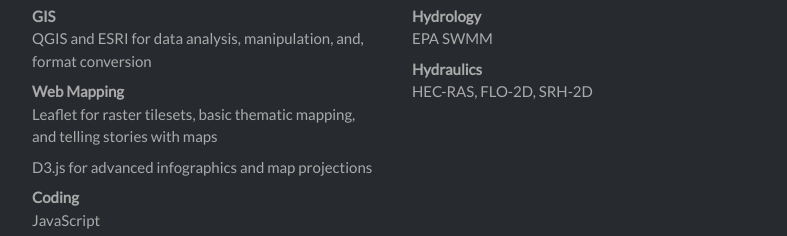
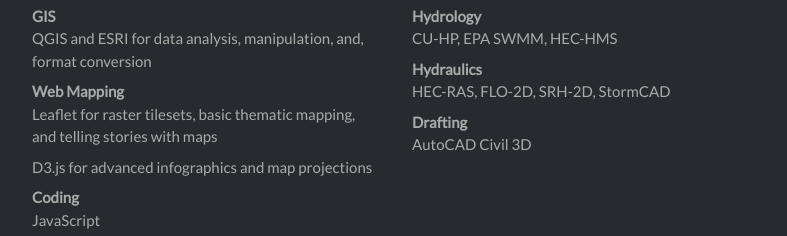
Before and after one commit to jeremydeischer/jeremy-deischer.github.io, a plain HTML site: page index.html in a window 1280 px wide. Shown: the part 2080-2316 px from the top of the page, 53-840 px from the left. Drawn offline with Linux system fonts and the light colour scheme.

Commit message:
Supplement skills

```diff
--- a/index.html
+++ b/index.html
@@ -178,9 +178,11 @@
             <h3>Engineering Skills</h3>
             <dl>
               <dt>Hydrology</dt>
-              <dd>EPA SWMM</dd>
+              <dd>CU-HP, EPA SWMM, HEC-HMS</dd>
               <dt>Hydraulics</dt>
-              <dd>HEC-RAS, FLO-2D, SRH-2D</dd>
+              <dd>HEC-RAS, FLO-2D, SRH-2D, StormCAD</dd>
+              <dt>Drafting</dt>
+              <dd>AutoCAD Civil 3D</dd>
             </dl>
           </div>
           <div class="col-md-4">
```
